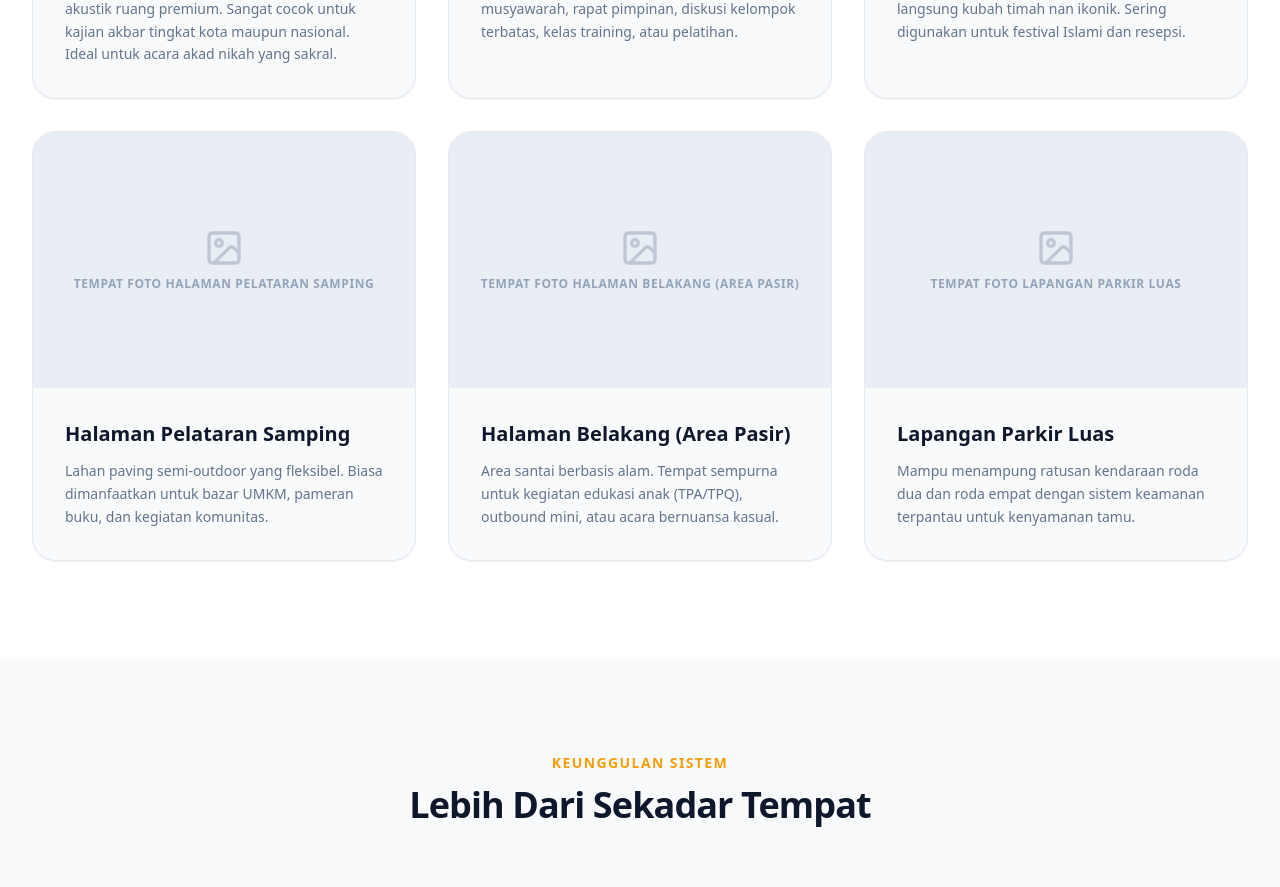
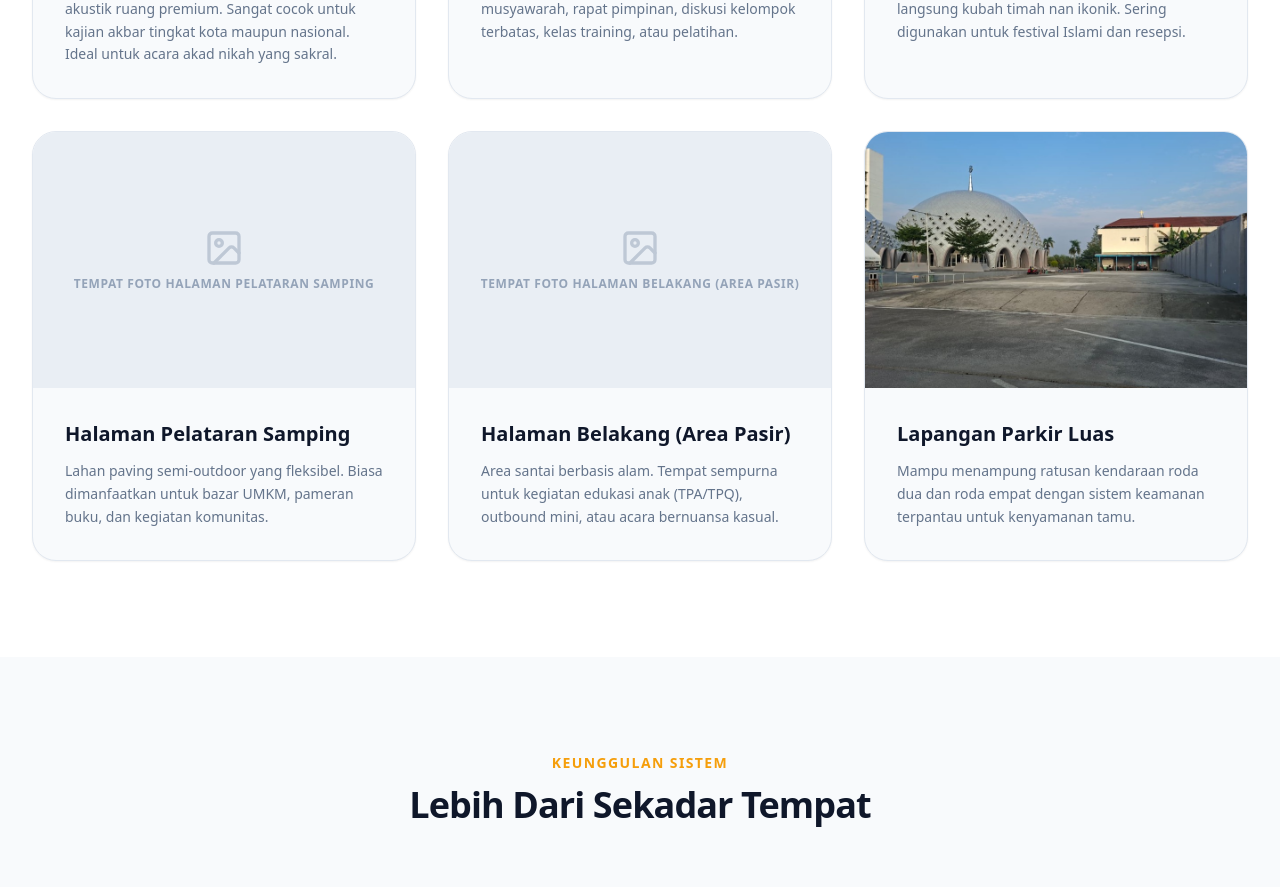
Before and after one commit to officialdmaqiqah/event-management, a Next.js app: page / in a window 1280 px wide. Shown: the part 1980-2867 px from the top of the page. Built offline with nearby package versions, Linux system fonts and the light colour scheme; no server answers; the database is empty.

Commit message:
feat: add image for Lapangan Parkir Luas facility

```diff
--- a/src/app/page.tsx
+++ b/src/app/page.tsx
@@ -74,6 +74,7 @@ const FASILITAS_MAKT = [
     id: "lapangan-parkir",
     nama: "Lapangan Parkir Luas",
     deskripsi: "Mampu menampung ratusan kendaraan roda dua dan roda empat dengan sistem keamanan terpantau untuk kenyamanan tamu.",
+    image: "/lapangan-parkir.jpg",
   }
 ]
 
```
Also changed, not shown: public/lapangan-parkir.jpg (added).
